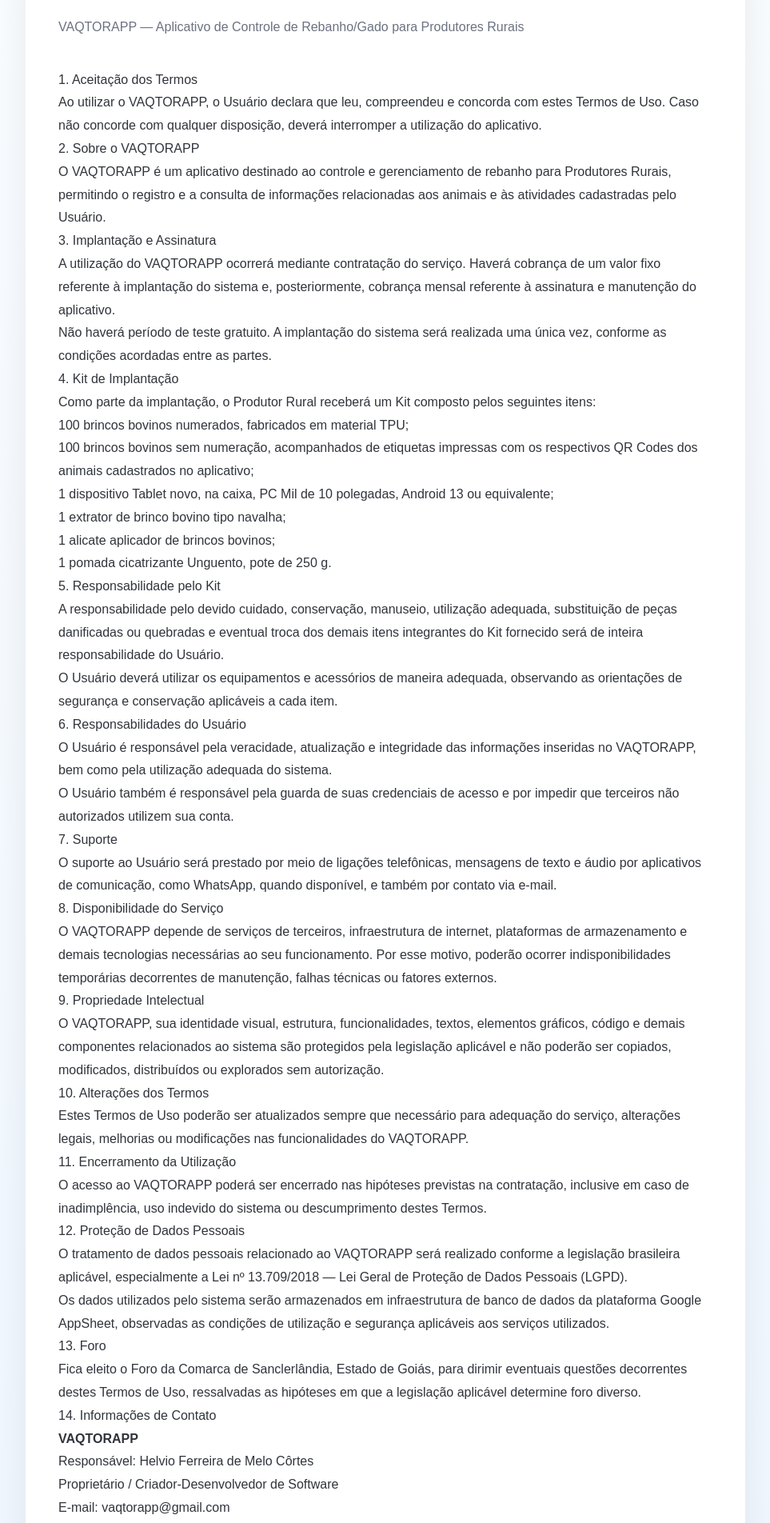
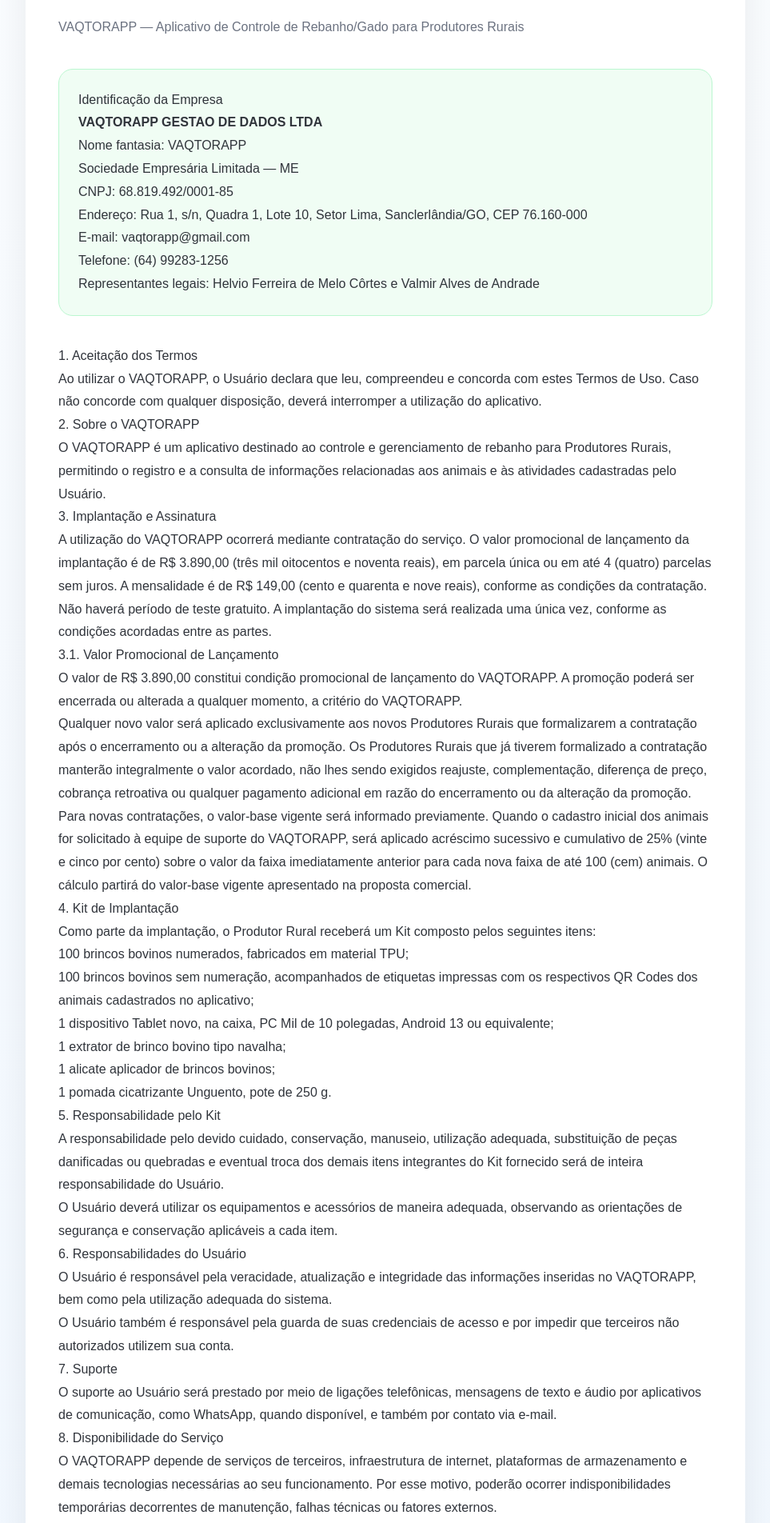
Before and after one commit to helvioco-source/vaqtorapp, a Next.js app: page /termos-de-uso in a window 1280 px wide. Shown: the part 353-2257 px from the top of the page at 80% size, without its empty margins (158-1121 px from the left). Built offline with nearby package versions, Linux system fonts and the light colour scheme.

Commit message:
Atualiza Termos de Uso para versao 1.2

```diff
--- a/app/termos-de-uso/page.tsx
+++ b/app/termos-de-uso/page.tsx
@@ -77,6 +77,37 @@
               fontSize: "1rem",
             }}
           >
+            <div
+              style={{
+                marginBottom: "36px",
+                padding: "24px",
+                borderRadius: "18px",
+                background: "#f0fdf4",
+                border: "1px solid #bbf7d0",
+              }}
+            >
+              <h2 style={{ marginTop: 0 }}>Identificação da Empresa</h2>
+              <p style={{ marginBottom: 0 }}>
+                <strong>VAQTORAPP GESTAO DE DADOS LTDA</strong>
+                <br />
+                Nome fantasia: VAQTORAPP
+                <br />
+                Sociedade Empresária Limitada — ME
+                <br />
+                CNPJ: 68.819.492/0001-85
+                <br />
+                Endereço: Rua 1, s/n, Quadra 1, Lote 10, Setor Lima,
+                Sanclerlândia/GO, CEP 76.160-000
+                <br />
+                E-mail: vaqtorapp@gmail.com
+                <br />
+                Telefone: (64) 99283-1256
+                <br />
+                Representantes legais: Helvio Ferreira de Melo Côrtes e
+                Valmir Alves de Andrade
+              </p>
+            </div>
+
             <h2>1. Aceitação dos Termos</h2>
             <p>
               Ao utilizar o VAQTORAPP, o Usuário declara que leu,
@@ -96,15 +127,45 @@
             <h2>3. Implantação e Assinatura</h2>
             <p>
               A utilização do VAQTORAPP ocorrerá mediante contratação do
-              serviço. Haverá cobrança de um valor fixo referente à
-              implantação do sistema e, posteriormente, cobrança mensal
-              referente à assinatura e manutenção do aplicativo.
+              serviço. O valor promocional de lançamento da implantação é de
+              R$ 3.890,00 (três mil oitocentos e noventa reais), em parcela
+              única ou em até 4 (quatro) parcelas sem juros. A mensalidade é
+              de R$ 149,00 (cento e quarenta e nove reais), conforme as
+              condições da contratação.
             </p>
 
             <p>
               Não haverá período de teste gratuito. A implantação do sistema
               será realizada uma única vez, conforme as condições acordadas
               entre as partes.
+            </p>
+
+            <h3>3.1. Valor Promocional de Lançamento</h3>
+            <p>
+              O valor de R$ 3.890,00 constitui condição promocional de
+              lançamento do VAQTORAPP. A promoção poderá ser encerrada ou
+              alterada a qualquer momento, a critério do VAQTORAPP.
+            </p>
+
+            <p>
+              Qualquer novo valor será aplicado exclusivamente aos novos
+              Produtores Rurais que formalizarem a contratação após o
+              encerramento ou a alteração da promoção. Os Produtores Rurais
+              que já tiverem formalizado a contratação manterão integralmente
+              o valor acordado, não lhes sendo exigidos reajuste,
+              complementação, diferença de preço, cobrança retroativa ou
+              qualquer pagamento adicional em razão do encerramento ou da
+              alteração da promoção.
+            </p>
+
+            <p>
+              Para novas contratações, o valor-base vigente será informado
+              previamente. Quando o cadastro inicial dos animais for
+              solicitado à equipe de suporte do VAQTORAPP, será aplicado
+              acréscimo sucessivo e cumulativo de 25% (vinte e cinco por
+              cento) sobre o valor da faixa imediatamente anterior para cada
+              nova faixa de até 100 (cem) animais. O cálculo partirá do
+              valor-base vigente apresentado na proposta comercial.
             </p>
 
             <h2>4. Kit de Implantação</h2>
@@ -218,23 +279,30 @@
 
             <h2>13. Foro</h2>
             <p>
-              Fica eleito o Foro da Comarca de Sanclerlândia, Estado de
-              Goiás, para dirimir eventuais questões decorrentes destes
-              Termos de Uso, ressalvadas as hipóteses em que a legislação
-              aplicável determine foro diverso.
+              Fica eleito o Foro da Comarca de Sanclerlândia — GO para
+              dirimir quaisquer dúvidas ou controvérsias decorrentes destes
+              Termos de Uso, com renúncia expressa a qualquer outro foro, por
+              mais privilegiado que seja.
             </p>
 
             <h2>14. Informações de Contato</h2>
             <p>
-              <strong>VAQTORAPP</strong>
+              <strong>VAQTORAPP GESTAO DE DADOS LTDA</strong>
               <br />
-              Responsável: Helvio Ferreira de Melo Côrtes
+              Nome fantasia: VAQTORAPP
               <br />
-              Proprietário / Criador-Desenvolvedor de Software
+              CNPJ: 68.819.492/0001-85
+              <br />
+              Representantes legais: Helvio Ferreira de Melo Côrtes e Valmir
+              Alves de Andrade
               <br />
               E-mail: vaqtorapp@gmail.com
               <br />
-              Sanclerlândia/GO
+              Telefone: (64) 99283-1256
+              <br />
+              Rua 1, s/n, Quadra 1, Lote 10, Setor Lima
+              <br />
+              CEP 76.160-000 — Sanclerlândia/GO
               <br />
               Site: vaqtorapp.vercel.app
             </p>
@@ -248,7 +316,9 @@
                 fontSize: ".9rem",
               }}
             >
-              <strong>VAQTORAPP — Versão 1.0</strong>
+              <strong>
+                VAQTORAPP — Versão 1.2 — 27 de agosto de 2026
+              </strong>
             </p>
 
             {/* BOTÃO VOLTAR PARA O INÍCIO */}
```
